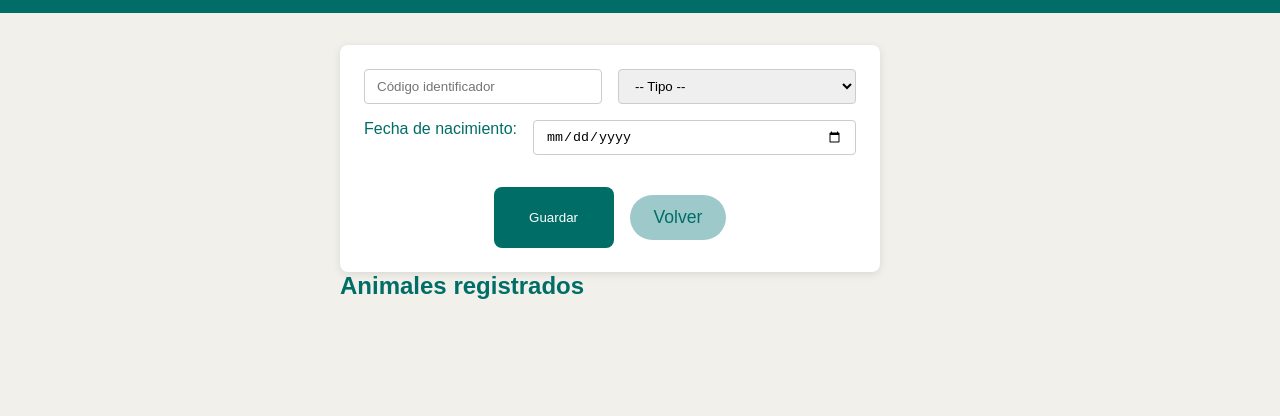
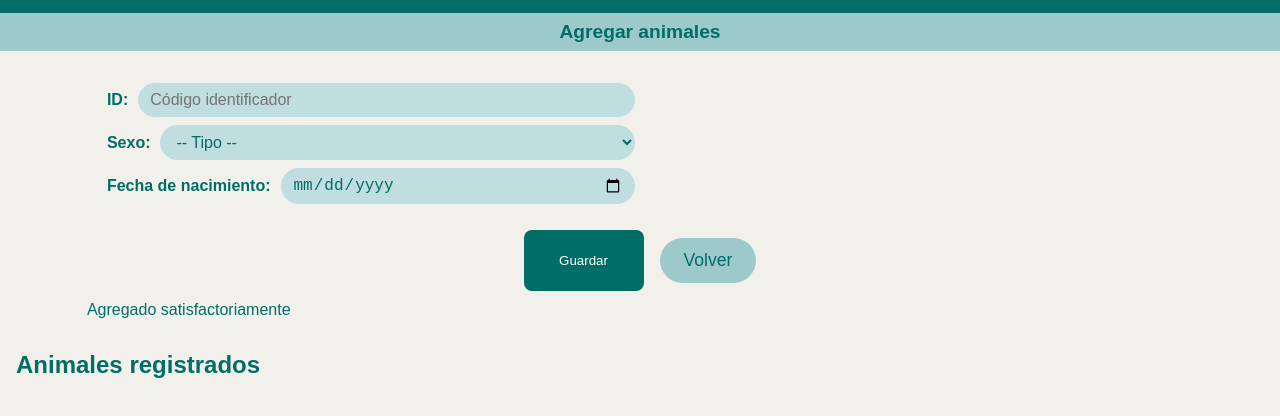
Before and after one commit to Santrosherun/ConteoGanadero, a plain HTML site: page index.html in a window 1280 px wide. Both pictures are taken after a click on the link "Agregar". Shown: the part 56-472 px from the top of the page. Drawn offline with nearby package versions, Linux system fonts and the light colour scheme.

Commit message:
-CAMPOS DEL APARTADO DE AGREGAR VISUALMENTE MEJORES, MODIFICADOS CON CSS -ORGANIZACIÓN Y SEPARACIÓN DE INPUTS Y SELECTS EN DOS BLOQUES -SOLUCIÓN DE ERRORES GENERADOS POR LAS MODIFICACIONES EN EL HTML Y CSS

```diff
--- a/css/style.css
+++ b/css/style.css
@@ -16,7 +16,6 @@ header {
   width: 100%;
   text-align: center;
   padding: 1rem 0;
-  margin-bottom: 2rem;
 }
 header h1 { color: white; font-size: 2rem; }
 
@@ -50,31 +49,84 @@ header h1 { color: white; font-size: 2rem; }
 
 /* Formulario en páginas secundarias */
 .form-container {
-  background: white;
-  padding: 1.5rem;
-  border-radius: 0.5rem;
-  box-shadow: 0 2px 8px rgba(0,0,0,0.1);
-  width: 90%;
-  max-width: 600px;
+  background: transparent;   /* Eliminar fondo blanco */
+  padding: 0;                /* Quitar espacio interno */
+  border-radius: 0;          /* Sin esquinas redondeadas */
+  box-shadow: none;          /* Sin sombra */
+  width: 100%;               /* Que se ajuste al ancho disponible */
+  max-width: 1500px;          /* O el mismo ancho que el contenido principal */
+  margin: 0 auto;            /* Centrado horizontal */
 }
-.form-container h2 {
-  margin-bottom: 1rem;
-  color: #006d67;
-}
+
 .form-container form {
   display: flex;
   flex-wrap: wrap;
   gap: 1rem;
   justify-content: center;
 }
-.form-container input,
-.form-container select {
+/* NUEVO: contenedor para las columnas */
+.form-columns {
+  display: flex;
+  justify-content: space-between;
+  gap: 10px;
+  flex-wrap: wrap;
+}
+
+/* Columnas izquierda y derecha */
+.form-left,
+.form-right {
+  flex: 1;
+  min-width: 280px;
+  display: flex;
+  flex-direction: column;
+  gap: 0.5rem;
+}
+
+.form-grid {
+  display: flex;
+  flex-direction: column;
+  align-items: center; /* Centra todo horizontalmente */
+  gap: 0.5rem;
+  margin-top: 1rem;
+}
+
+.form-field {
+  display: flex;
+  justify-content: flex-start;
+  align-items: center;
+  width: 100%;
+}
+
+.form-field label {
+  font-weight: bold;
+  text-align: left;
+  margin-left: 20px;
+  margin-right: 10px;
+}
+
+.form-field input,
+.form-field select {
+  width: 100%;
+  flex-grow: 1;
   padding: 0.5rem 0.75rem;
-  border: 1px solid #ccc;
-  border-radius: 0.25rem;
-  flex: 1 1 45%;
-  min-width: 180px;
+  border: none;
+  border-radius: 1.5rem;
+  background: #c0dddf;
+  color: #006d67;
+  font-size: 1rem;
 }
+
+.partos {
+  width: 100%;
+}
+
+.label-largo label {
+  min-width: 160px; /* solo para estos labels */
+  text-align: right;
+  margin-right: 10px;
+  white-space: nowrap;
+}
+
 .form-buttons {
   display: flex;
   gap: 1rem;
@@ -98,3 +150,34 @@ header h1 { color: white; font-size: 2rem; }
   padding: 6px;
   margin-bottom: 4px;
 }
+.subtitulo {
+  width: 100vw; /* usa el 100% del viewport, no del contenedor */
+  background: #9dc9ca;
+  color: #006d67;
+  text-align: center;
+  padding: 0.5rem 0;
+  font-weight: bold;
+  font-size: 1.2rem;
+  margin: 0; /* quita márgenes que lo empujan */
+}
+
+/* Contenedor global */
+.contenido-principal {
+  width: 100%;
+  max-width: 1500px; /* o el mismo valor que uses en form-container */
+  margin: 1rem auto;
+  padding: 0 1rem;
+}
+
+/* Sección lista de animales alineada a la izquierda */
+.lista-animales {
+  margin-top: 2rem;
+  text-align: left;
+}
+/* Mensaje agregado */
+#mensaje-exito {
+  text-align: center;
+  font-weight: bold;
+  color: #00796b;
+  margin-top: 1rem;
+}
--- a/js/app.js
+++ b/js/app.js
@@ -130,18 +130,36 @@ function inicializarAgregar() {
                     contenedor.innerHTML = '';
 
                     for (let i = 0; i < (animal.numeroDePartos || 0); i++) {
+                        // Crear contenedor para cada par label-input
+                        const formField = document.createElement('div');
+                        formField.className = 'form-field';
+
+                        // Crear y configurar el label
                         const label = document.createElement('label');
                         label.textContent = `Parto ${i + 1}:`;
+                        label.style.whiteSpace = 'nowrap';
+                        label.style.minWidth = '50px';
+                        label.style.marginRight = '25px';
+                        label.style.textAlign = 'right';
+                        label.setAttribute('for', `parto-${i + 1}`);
 
+                        // Crear y configurar el input
                         const input = document.createElement('input');
                         input.type = 'date';
                         input.className = 'intervalo';
+                        input.id = `parto-${i + 1}`;
+                        input.name = `parto-${i + 1}`;
+                        input.style.marginBottom = '5px';
+                        input.style.marginTop = '5px';
                         input.value = animal.intervaloParto?.[i] || '';
                         input.required = true;
 
-                        contenedor.appendChild(label);
-                        contenedor.appendChild(input);
-                        contenedor.appendChild(document.createElement('br'));
+                        // Agregar label e input al contenedor
+                        formField.appendChild(label);
+                        formField.appendChild(input);
+
+                        // Agregar contenedor al DOM
+                        contenedor.appendChild(formField);
                     }
                 }
                 editandoId = id;
--- a/js/utils.js
+++ b/js/utils.js
@@ -48,20 +48,39 @@ export function inicializarFormDinamico() {
 
         if (!isNaN(numero) && numero > 0) {
             for (let i = 1; i <= numero; i++) {
+                // Crear contenedor para cada par label-input
+                const formField = document.createElement('div');
+                formField.className = 'form-field';
+
+                // Crear y configurar el label
                 const label = document.createElement('label');
                 label.textContent = `Parto ${i}:`;
+                label.style.whiteSpace = 'nowrap';
+                label.style.minWidth = '50px';
+                label.style.marginRight = '25px';
+                label.style.textAlign = 'right';
+                label.setAttribute('for', `parto-${i}`);
 
+                // Crear y configurar el input
                 const input = document.createElement('input');
                 input.type = 'date';
                 input.className = 'intervalo';
+                input.id = `parto-${i}`;
+                input.name = `parto-${i}`;
+                input.style.marginBottom = '5px';
+                input.style.marginTop = '5px';
                 input.required = true;
 
-                contenedorIntervalos.appendChild(label);
-                contenedorIntervalos.appendChild(input);
-                contenedorIntervalos.appendChild(document.createElement('br'));
+                // Agregar label e input al contenedor
+                formField.appendChild(label);
+                formField.appendChild(input);
+
+                // Agregar contenedor al DOM
+                contenedorIntervalos.appendChild(formField);
             }
         }
     }
+
 
     tipoInput.addEventListener('change', actualizarCamposVisibles);
     fechaNacimientoInput.addEventListener('change', actualizarCamposVisibles);
--- a/views/agregar.html
+++ b/views/agregar.html
@@ -1,35 +1,72 @@
+<h2 class="subtitulo">Agregar animales</h2>
+<main class="contenido-principal">
     <section class="form-container">
         <form id="form-animal">
+            <div class="form-grid">
+                <div class="form-columns">
+                    <!-- COLUMNAS A LA IZQUIERDA -->
+                    <div class="form-left">
+                        <div class="form-field">
+                            <label for="codigo">ID:</label>
                             <input type="text" id="codigo" placeholder="Código identificador" required />
+                        </div>
 
+                        <div class="form-field">
+                            <label for="tipo">Sexo:</label>
                             <select id="tipo" required>
                                 <option value="">-- Tipo --</option>
                                 <option value="toro">Toro</option>
                                 <option value="hembra">Hembra</option>
                             </select>
+                        </div>
 
+                        <div class="form-field">
+                            <div class="label-largo">
                                 <label for="fechaNacimiento">Fecha de nacimiento:</label>
+                            </div>
                             <input type="date" id="fechaNacimiento" required />
+                        </div>
 
                         <!-- solo terneros -->
                         <div id="campo-amamantado" style="display:none;">
+                            <div class="form-field">
+                                <div class="label-largo">
+                                    <label for="campo-amamantado">Tiempo amamantado:</label>
+                                </div>
                                 <input type="number" id="tiempoAmamantado" placeholder="Meses amamantado" min="0" />
                             </div>
+                        </div>
+                    </div>
 
+                    <!-- COLUMNAS A LA DERECHA -->
+                    <div class="form-right">
                         <!-- solo hembras adultas -->
                         <div id="campos-partos" style="display:none;">
+                            <div class="form-field">
+                                <div class="label-largo">
+                                    <label for="campos-partos">Número de partos:</label>
+                                </div>
                                 <input type="number" id="numeroPartos" placeholder="Nº de partos" min="0" />
-            <div id="contenedor-intervalos">
+                            </div>
+                            <div class="partos" id="contenedor-intervalos">
 
                             </div>
                         </div>
+                    </div>
+
                     <div class="form-buttons">
                         <button type="submit" id="btn-guardar">Guardar</button>
                         <button type="button" id="btn-cancelar" style="display:none;">Cancelar</button>
                         <a class="back-button" href="#">Volver</a>
                     </div>
+                    <p class="mensaje-exito">Agregado satisfactoriamente</p>
+                </div>
+            </div>
         </form>
     </section>
 
+    <div class="lista-animales">
         <h2>Animales registrados</h2>
         <ul id="lista-animales"></ul>
+    </div>
+</main>
```
Lines whose indentation alone changed are shown as unchanged.
